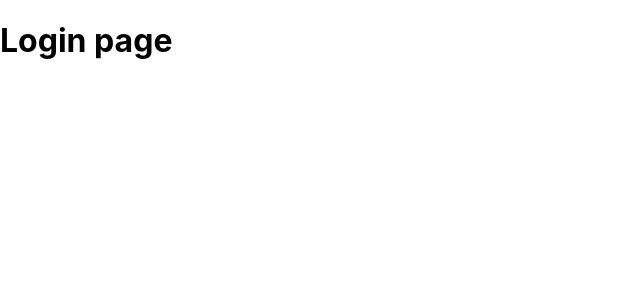
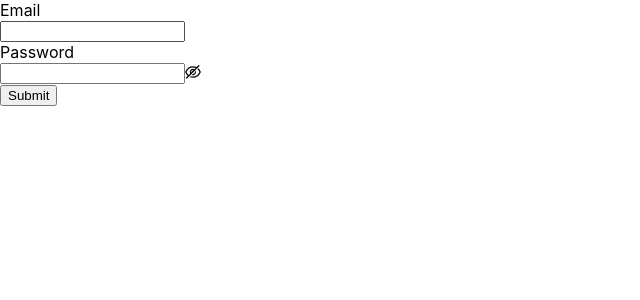
Before and after one commit to easydush/UniLikes, a React (Create React App) app in the folder frontend/: page /login in a window 1280 px wide. Shown: the top 300 px of the page, without its empty margins (0-640 px from the left). Built offline with nearby package versions, Linux system fonts and the light colour scheme.

Commit message:
Add login page and apiClient

```diff
--- a/frontend/package.json
+++ b/frontend/package.json
@@ -67,5 +67,6 @@
     "eslint-plugin-react-hooks": "^4.2.0",
     "prettier": "^2.2.1",
     "react-app-rewired": "^2.1.8"
-  }
+  },
+  "proxy": "http://localhost:8000"
 }
--- /dev/null
+++ b/frontend/src/api/client.ts
@@ -0,0 +1,56 @@
+import axios, { AxiosInstance, AxiosRequestConfig, AxiosResponse } from 'axios';
+import { localStorageKeys } from '../utils';
+
+const getAxiosConfig = (): AxiosRequestConfig => {
+    const token = localStorage.getItem(localStorageKeys.ACCESS_KEY);
+    // eslint-disable-next-line @typescript-eslint/no-explicit-any
+    const headers: any = {};
+
+    if (token) {
+        headers.Authorization = `Bearer ${token}`;
+    }
+
+    return {
+        baseURL: `${window.location.protocol}//${window.location.host}/`,
+        headers,
+    };
+};
+
+class ApiClient {
+    private readonly instance: AxiosInstance;
+
+    constructor() {
+        this.instance = axios.create(getAxiosConfig());
+    }
+
+    // eslint-disable-next-line @typescript-eslint/no-explicit-any
+    get(url: string, config?: AxiosRequestConfig): Promise<AxiosResponse<any>> {
+        return this.instance.get(url, config);
+    }
+
+    // eslint-disable-next-line @typescript-eslint/no-explicit-any
+    post(url: string, body: any, config?: AxiosRequestConfig): Promise<AxiosResponse<any>> {
+        return this.instance.post(url, body, config);
+    }
+
+    // eslint-disable-next-line @typescript-eslint/no-explicit-any
+    put(url: string, body: any, config?: AxiosRequestConfig): Promise<AxiosResponse<any>> {
+        return this.instance.put(url, body, config);
+    }
+
+    // eslint-disable-next-line @typescript-eslint/no-explicit-any
+    patch(url: string, body: any, config?: AxiosRequestConfig): Promise<AxiosResponse<any>> {
+        return this.instance.patch(url, body, config);
+    }
+
+    // eslint-disable-next-line @typescript-eslint/no-explicit-any
+    delete(url: string, config?: AxiosRequestConfig): Promise<AxiosResponse<any>> {
+        return this.instance.delete(url, config);
+    }
+
+    setAuthHeader(token: string): void {
+        this.instance.defaults.headers.Authorization = `Bearer ${token}`;
+    }
+}
+
+export const apiClient = new ApiClient();
--- /dev/null
+++ b/frontend/src/api/index.ts
@@ -0,0 +1,2 @@
+export * from './user';
+export * from './client';
--- /dev/null
+++ b/frontend/src/api/user.ts
@@ -0,0 +1,14 @@
+import { UserCredentials } from '../types';
+import { apiClient } from './client';
+import { AxiosResponse } from 'axios';
+import { message } from 'antd';
+
+export const authorize = (userCredentials: UserCredentials): void => {
+    apiClient.post('api/auth/users/', userCredentials)
+        .then((response: AxiosResponse) => {
+            console.log(response);
+        })
+        .catch(() => {
+            message.error('Error with login');
+        });
+};
--- a/frontend/src/pages/Login/Login.tsx
+++ b/frontend/src/pages/Login/Login.tsx
@@ -1,5 +1,36 @@
-import React from 'react';
+import React, { useCallback } from 'react';
+import { Button, Form, Input } from 'antd';
+import { authorize } from '../../api';
 
 export const Login = (): JSX.Element => {
-    return <h1>Login page</h1>;
+
+    const handleFinish = useCallback((values) => {
+        authorize(values);
+    }, []);
+
+    return (
+        <Form onFinish={handleFinish}>
+            <Form.Item
+                label='Email'
+                name='email'
+                rules={[{ required: true, message: 'Please input your email!' }]}
+            >
+                <Input />
+            </Form.Item>
+
+            <Form.Item
+                label='Password'
+                name='password'
+                rules={[{ required: true, message: 'Please input your password!' }]}
+            >
+                <Input.Password />
+            </Form.Item>
+
+            <Form.Item>
+                <Button type='primary' htmlType='submit'>
+                    Submit
+                </Button>
+            </Form.Item>
+        </Form>
+    );
 };
--- a/frontend/src/types/user.ts
+++ b/frontend/src/types/user.ts
@@ -4,4 +4,9 @@ export type User = {
 
 export const EmptyUser: User = {
     token: '',
+};
+
+export type UserCredentials = {
+    email: string,
+    password: string,
 }
--- a/frontend/src/utils/localStorage.ts
+++ b/frontend/src/utils/localStorage.ts
@@ -1,7 +1,7 @@
 import { User } from '../types';
 import { isNil } from 'lodash';
 
-enum localStorageKeys {
+export enum localStorageKeys {
     USER = 'user',
     ACCESS_KEY = 'access_key'
 }
```
